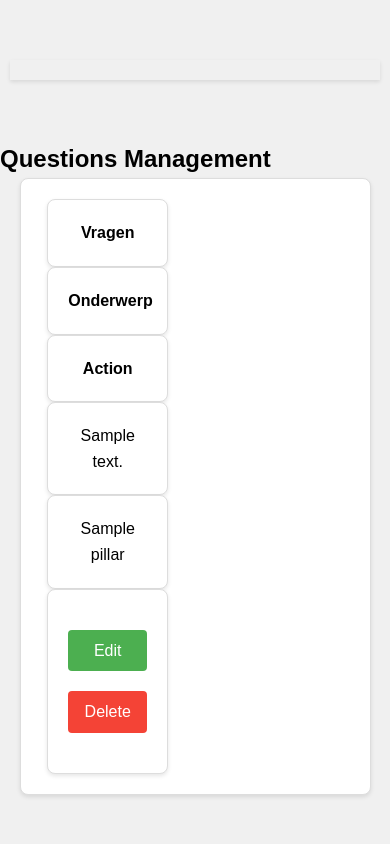
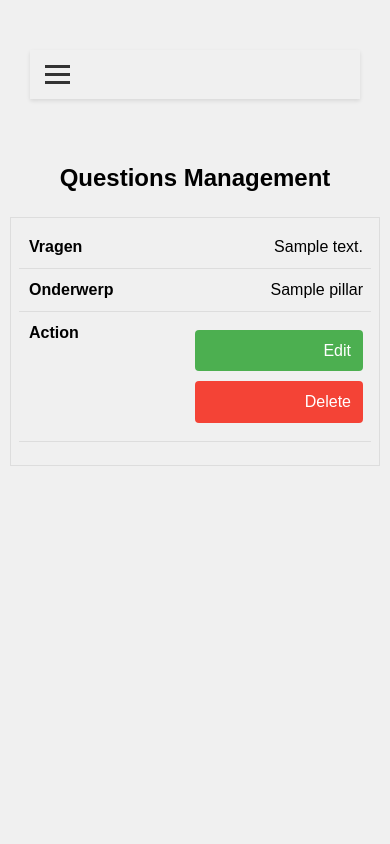
Before and after one commit to NienkeKuipers/Gezondheidsmeter, a PHP site: page /assets/admin/vragen.php in a window 390 px wide. Run offline with PHP 8.4, Linux system fonts and the light colour scheme; tables that the repository leaves empty or names only in its code hold one stand-in row (values such as "Sample post").

Commit message:
Admin responsive

```diff
--- a/assets/admin/vragen.php
+++ b/assets/admin/vragen.php
@@ -43,7 +43,6 @@ try {
     <table>
         <thead>
             <tr>
-
                 <th>Vragen</th>
                 <th>Onderwerp</th>
                 <th>Action</th>
@@ -52,10 +51,9 @@ try {
         <tbody>
             <?php foreach ($questions as $question): ?>
                 <tr>
-
-                        <td><?php echo $question['text']; ?></td>
-                        <td><?php echo $question['pillar_name']; ?></td>
-                        <td>
+                    <td data-label="Vragen"><?php echo htmlspecialchars($question['text']); ?></td>
+                    <td data-label="Onderwerp"><?php echo htmlspecialchars($question['pillar_name']); ?></td>
+                    <td data-label="Action">
                         <a href="edit_vragen.php?id=<?php echo $question['id']; ?>" class="btn btn-primary">Edit</a>
                         <a href="delete_vragen.php?id=<?php echo $question['id']; ?>" class="btn btn-danger" onclick="return confirm('Are you sure you want to delete this question?')">Delete</a>
                     </td>
@@ -64,7 +62,6 @@ try {
         </tbody>
     </table>
 </div>
-</body>
 <script>
     const burger = document.querySelector('.burger');
     const navLinks = document.querySelector('.nav-links');
@@ -73,4 +70,5 @@ try {
         navLinks.classList.toggle('toggle');
     });
 </script>
+</body>
 </html>
--- a/css/dashboard.css
+++ b/css/dashboard.css
@@ -1,4 +1,3 @@
-/* Reset default margin and padding */
 * {
     margin: 0;
     padding: 0;
@@ -22,16 +21,18 @@ nav {
     background-color: #f0f0f0;
     padding: 10px;
     box-shadow: 0 2px 4px rgba(0, 0, 0, 0.1);
+    display: flex;
+    justify-content: space-between;
+    align-items: center;
 }
 
 nav ul {
     list-style-type: none;
-    margin: 0;
-    padding: 0;
+    display: flex;
+    align-items: center;
 }
 
 nav ul li {
-    display: inline;
     margin-right: 20px;
 }
 
@@ -40,23 +41,49 @@ nav ul li a {
     text-decoration: none;
 }
 
+.burger {
+    display: none;
+    cursor: pointer;
+}
+
+.burger div {
+    width: 25px;
+    height: 3px;
+    background-color: #333;
+    margin: 5px;
+}
+
 .container {
     margin-top: 20px;
+    padding: 20px;
+}
+
+h2 {
+    text-align: center;
+    margin-bottom: 20px;
 }
 
 table {
-    width: 90%;
+    width: 100%;
     border-collapse: collapse;
+    margin-top: 20px;
 }
 
 table, th, td {
     border: 1px solid #ddd;
     padding: 8px;
     text-align: center;
+    word-break: break-word;
 }
 
 th {
     background-color: #f2f2f2;
+}
+
+td {
+    white-space: normal;
+    word-wrap: break-word;
+    overflow-wrap: break-word;
 }
 
 .btn {
@@ -86,49 +113,73 @@ th {
     background-color: #da190b;
 }
 
-/* Media queries for responsiveness */
 @media only screen and (max-width: 600px) {
-    header {
-        padding: 10px; /* Verklein de padding van de header */
+    nav ul {
+        display: none;
+        flex-direction: column;
+        background-color: #f0f0f0;
+        width: 100%;
+        position: absolute;
+        top: 60px;
+        left: 0;
+        padding: 10px;
     }
 
-    .nav-links {
-        display: none; /* Verberg de navigatielinks */
+    nav ul.toggle {
+        display: flex;
+    }
+
+    nav ul li {
+        margin: 10px 0;
+    }
+
+    nav ul li a {
+        color: #333;
     }
 
     .burger {
-        display: block; /* Toon de hamburgerknop */
-    }
-
-    .toggle .nav-links {
-        display: block; /* Toon de navigatielinks wanneer het hamburgermenu is uitgeklapt */
-    }
-
-    .burger .line1,
-    .burger .line2,
-    .burger .line3 {
-        width: 25px; /* Pas de breedte van de hamburgerlijnen aan */
+        display: block;
     }
 
     .container {
-        margin-top: 50px; /* Voeg extra marge toe aan de container voor betere leesbaarheid */
+        margin-top: 20px;
+        padding: 10px;
     }
 
-    table,
-    th,
+    table, thead, tbody, th, td, tr {
+        display: block;
+        width: 100%;
+    }
+
+    thead {
+        display: none;
+    }
+
+    tr {
+        margin-bottom: 15px;
+    }
+
     td {
-        display: block;
-        width: 90%; /* Maak de tabel 100% breed */
-        margin: 0 auto; /* Centreer de tabel op de pagina */
-        background-color: #fff; /* Behoud de witte achtergrondkleur */
-        border-radius: 8px; /* Voeg afgeronde hoeken toe aan de tabel */
-        box-shadow: 0 2px 4px rgba(0, 0, 0, 0.1); /* Voeg een subtiele schaduw toe aan de tabel */
-        padding: 20px; /* Voeg wat ruimte toe rondom de tabelinhoud */
+        text-align: right;
+        padding-left: 50%;
+        position: relative;
+        border: none;
+        border-bottom: 1px solid #ddd;
+    }
+
+    td::before {
+        content: attr(data-label);
+        position: absolute;
+        left: 10px;
+        width: 50%;
+        padding-right: 10px;
+        text-align: left;
+        font-weight: bold;
     }
 
     .btn {
         display: block;
-        width: 100%; /* Maak de knop 100% breed */
-        margin: 20px auto; /* Centreer de knoppen op de pagina */
+        width: 100%;
+        margin: 10px 0;
     }
 }
```
Also changed, not shown: assets/admin/Dashboard.php (+4 -4 lines). Lines whose indentation alone changed are shown as unchanged.
